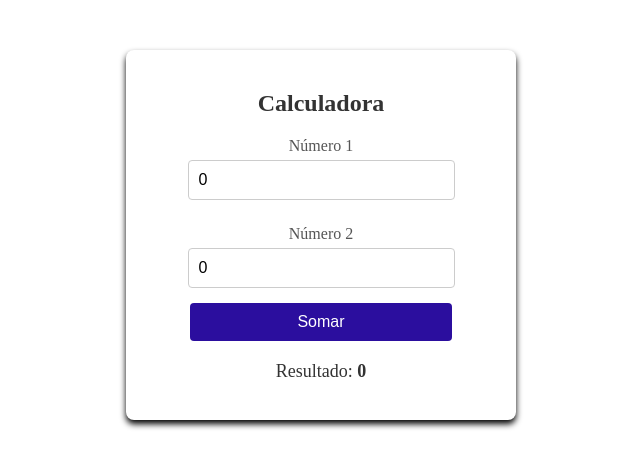
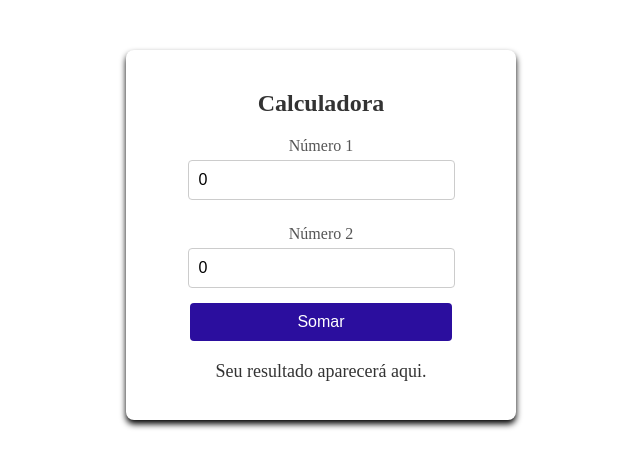
Before and after one commit to andre-chagas/Angular_Udemy, an Angular app in the folder Conceitos_basicos/: page / in a window 1280 px wide. Shown: the top 468 px of the page, without its empty margins (319-959 px from the left). Built offline with nearby package versions, Linux system fonts and the light colour scheme.

Commit message:
fix: Renderização condicional com IF

```diff
--- a/Conceitos_basicos/src/app/calculadora/calculadora.component.html
+++ b/Conceitos_basicos/src/app/calculadora/calculadora.component.html
@@ -11,8 +11,20 @@
         <button type="submit">Somar</button>
     </form>
 
-    <div class="result-display">
-      <p>Resultado: <span id="result"> {{ resultado }} </span></p>
+    <div class="result-display" *ngIf="resultado">
+      <p>Seu resultado está abaixo:</p>
     </div>
+
+    @if(resultado) {
+      <div class="result-display">
+        <p>Resultado: <span id="result"> {{ resultado }} </span></p>
+      </div>
+    } @else {
+      <div class="result-display">
+        <p>Seu resultado aparecerá aqui.</p>
+      </div>
+    }
+
+
   </div>
 </div>
--- a/Conceitos_basicos/src/app/calculadora/calculadora.component.ts
+++ b/Conceitos_basicos/src/app/calculadora/calculadora.component.ts
@@ -1,9 +1,10 @@
+import { CommonModule } from '@angular/common';
 import { Component } from '@angular/core';
 import { FormsModule } from '@angular/forms';
 
 @Component({
   selector: 'app-calculadora',
-  imports: [ FormsModule ],
+  imports: [ FormsModule, CommonModule ],
   templateUrl: './calculadora.component.html',
   styleUrl: './calculadora.component.scss'
 })
```
